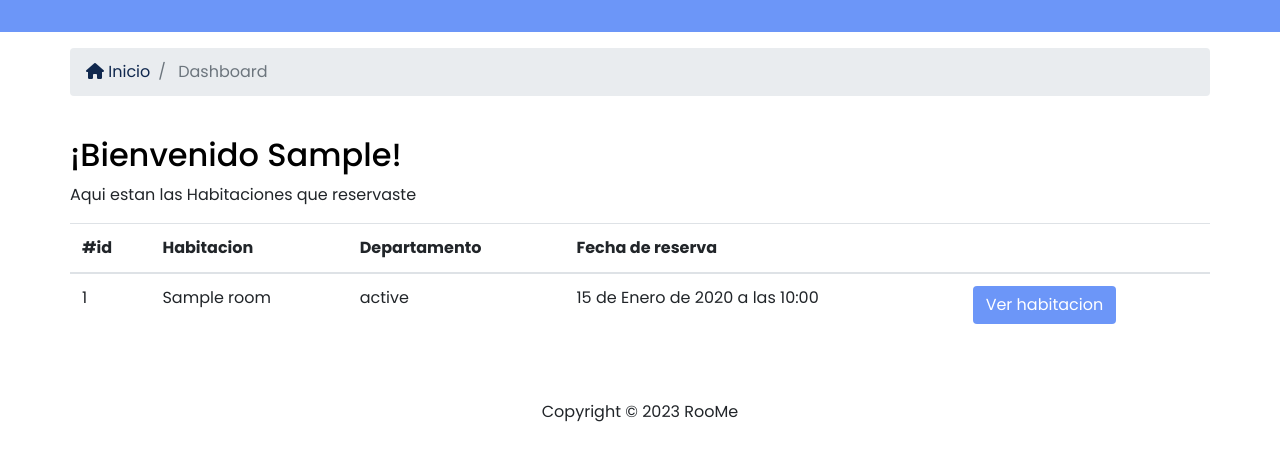
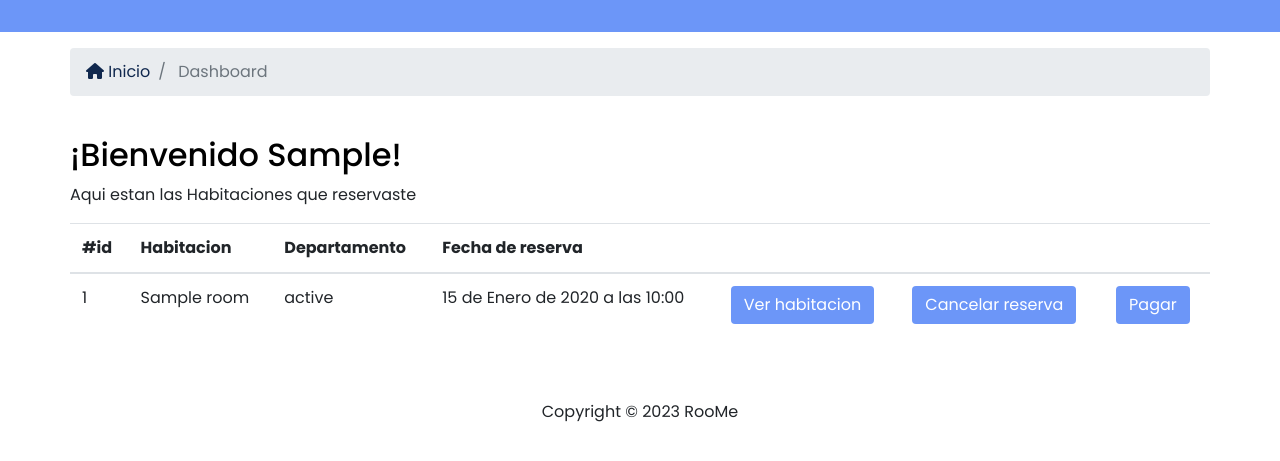
Before and after one commit to jacobozj/RooMe_Project, a Django app: page /accounts/dashboard/ in a window 1280 px wide. Shown: the part 271-732 px from the top of the page. Run offline with Django 4.2, Linux system fonts and the light colour scheme; a user stored in the database is signed in; tables that the repository leaves empty hold one stand-in row (values such as "Sample post"); some libraries are stand-ins or nearby versions.

Commit message:
cambios por miguel, boton de cancelar reserva y de pagar

```diff
--- a/templates/accounts/dashboard.html
+++ b/templates/accounts/dashboard.html
@@ -47,6 +47,8 @@
                   <th scope="col">Departamento</th>
                   <th scope="col">Fecha de reserva</th>
                   <th></th>
+                  <th></th>
+                  <th></th>
                 </tr>
               </thead>
               <tbody>
@@ -57,6 +59,12 @@
                     <td>{{ reserva.fecha_reserva }}</td>
                     <td>
                       <a class="btn btn-success" href="{% url 'room' id=room.id %}">Ver habitacion</a>
+                    </td>
+                    <td>
+                      <a class="btn btn-success" href="{% url 'room' id=room.id %}">Cancelar reserva</a>
+                    </td>
+                    <td>
+                      <a class="btn btn-success" href="{% url 'room' id=room.id %}">Pagar</a>
                     </td>
                   </tr>
               </tbody>
```
